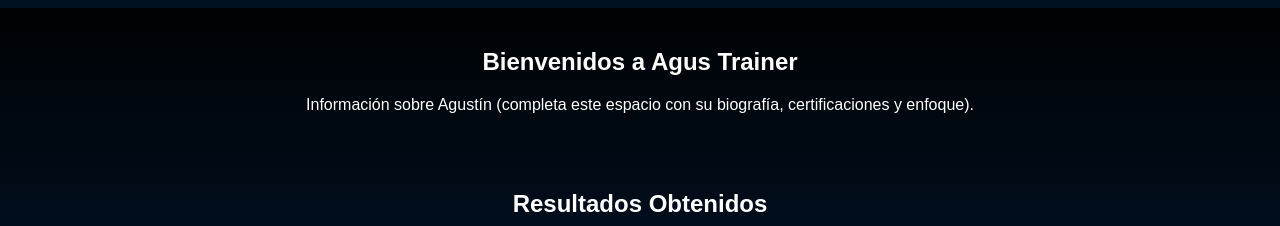
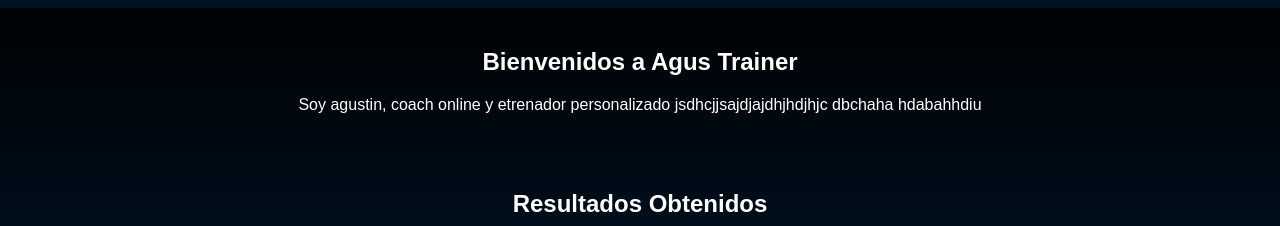
Before and after one commit to Nazareno1301/agusFitness, a plain HTML site: page index.html in a window 1280 px wide. Shown: the part 30-256 px from the top of the page. Drawn offline with Linux system fonts and the light colour scheme.

Commit message:
tercer commit

```diff
--- a/index.html
+++ b/index.html
@@ -23,7 +23,7 @@
     <!-- Sección Sobre mí -->
     <section id="about" class="section">
         <h1>Bienvenidos a Agus Trainer</h1>
-        <p>Información sobre Agustín (completa este espacio con su biografía, certificaciones y enfoque).</p>
+        <p> Soy agustin, coach online y etrenador personalizado jsdhcjjsajdjajdhjhdjhjc dbchaha hdabahhdiu</p>
     </section>
 
     <!-- Sección Resultados -->
```
